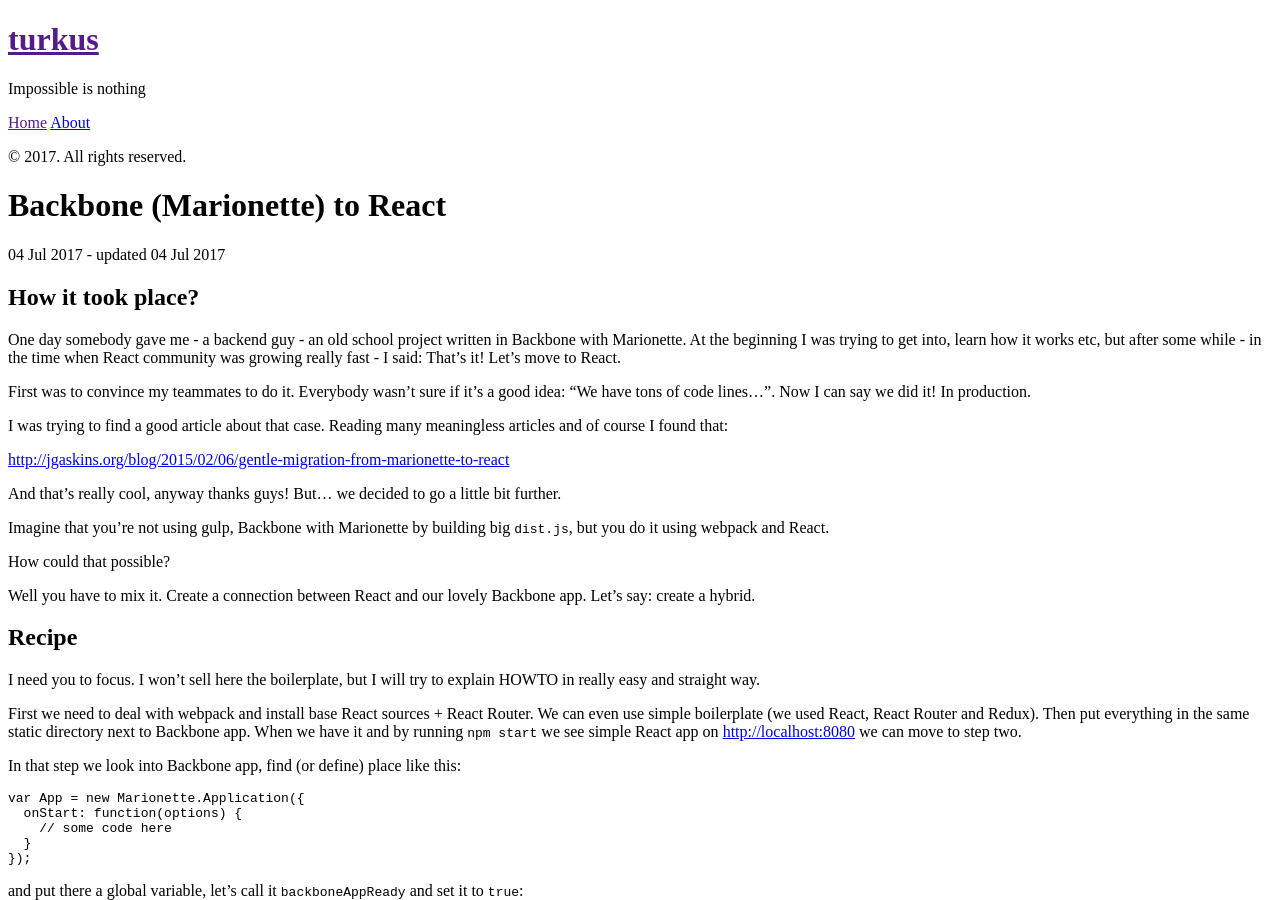
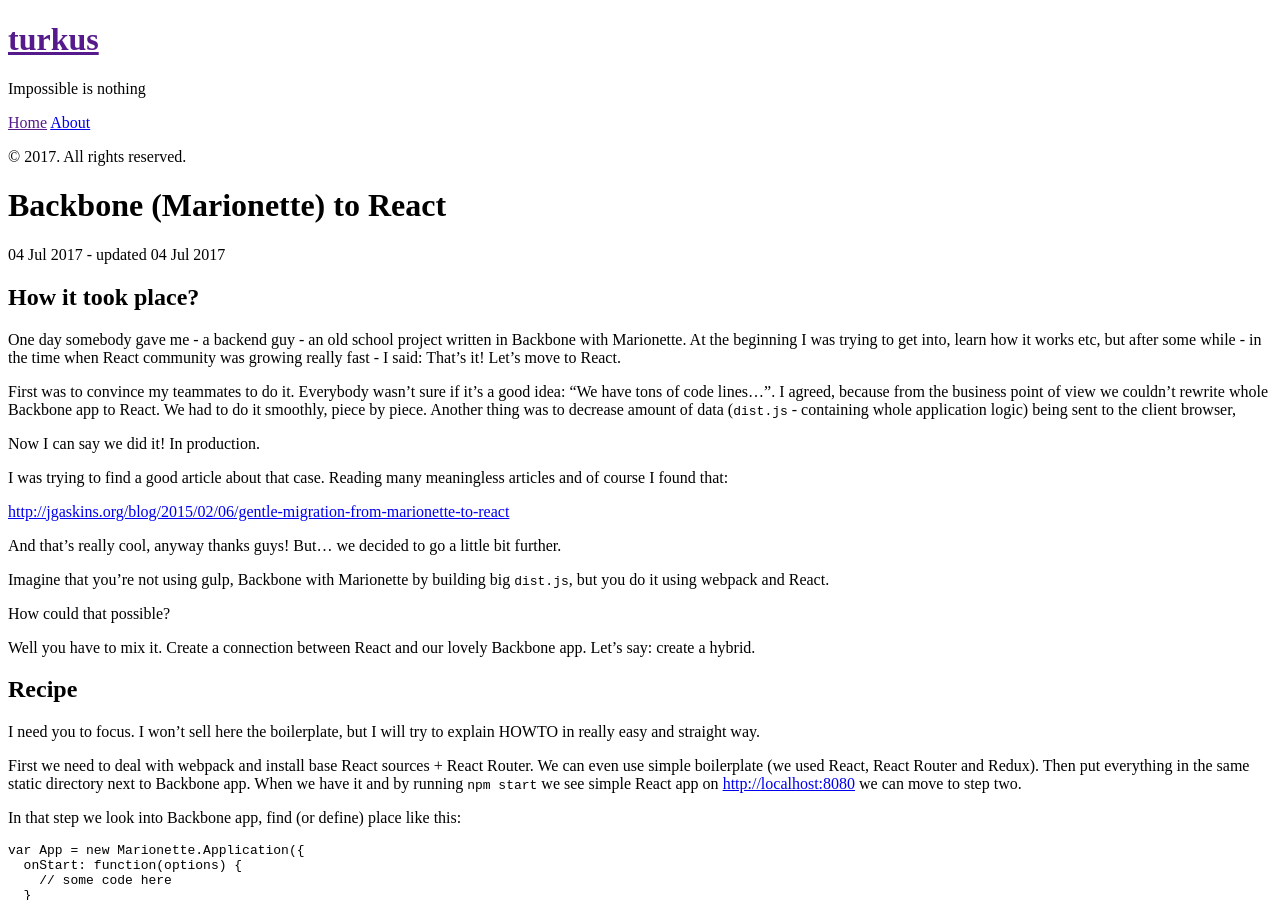
Before and after one commit to turkus/turkus.github.io, a Jekyll site: the page built from _posts/2017-07-04-backbone-marionette-react.md, in a window 1280 px wide and 900 px high. Built offline with Jekyll 4.4.1, drawn with Linux system fonts in a browser that asks for light colours; some of the changed text lies outside the part shown.

Commit message:
Clarifying

```diff
--- a/_posts/2017-07-04-backbone-marionette-react.md
+++ b/_posts/2017-07-04-backbone-marionette-react.md
@@ -9,7 +9,9 @@
 
 One day somebody gave me - a backend guy - an old school project written in Backbone with Marionette. At the beginning I was trying to get into, learn how it works etc, but after some while - in the time when React community was growing really fast - I said: That's it! Let's move to React.
 
-First was to convince my teammates to do it. Everybody wasn't sure if it's a good idea: "We have tons of code lines...". Now I can say we did it! In production.
+First was to convince my teammates to do it. Everybody wasn't sure if it's a good idea: "We have tons of code lines...". I agreed, because from the business point of view we couldn't rewrite whole Backbone app to React. We had to do it smoothly, piece by piece. Another thing was to decrease amount of data (`dist.js` - containing whole application logic) being sent to the client browser,
+
+Now I can say we did it! In production.
 
 I was trying to find a good article about that case. Reading many meaningless articles and of course I found that:
 
@@ -266,7 +268,7 @@
 ---
 
 Until everything works fine (Backbone and React apps), we need to implement one location handler on React app side and apply it to Backbone app, otherwise browser history won't work.
-In every place you navigate around Bacbone app, you have to use `msgbus` in this way:
+In every place you navigate around Backbone app, you have to use `msgbus` in this way:
 
 ~~~ javascript
 msgbus.reqres.request("set:location", {pathname: '/members'})
```
